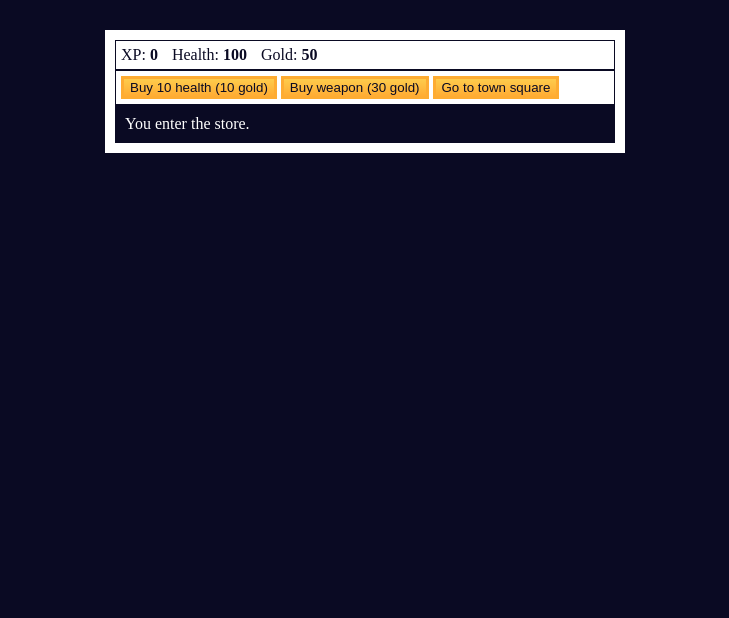
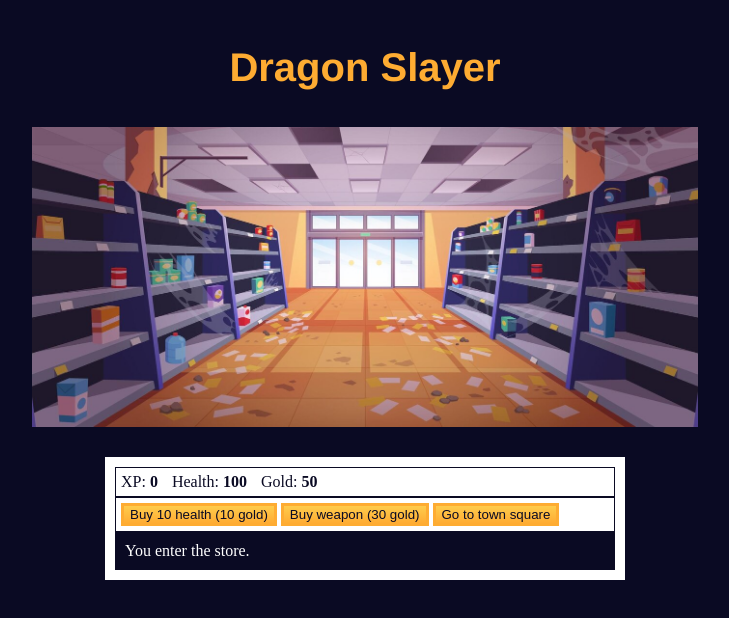
Before and after one commit to xClune/rpg-simple, a plain HTML site: page index.html in a window 1280 px wide. Both pictures are taken after a click on the button "Go to the store". Shown: the whole page, without its empty margins (275-1004 px from the left). Drawn offline with Linux system fonts and the light colour scheme.

Commit message:
Add image and title blocks dynamic image display depending on location/situation

```diff
--- a/index.html
+++ b/index.html
@@ -6,6 +6,11 @@
         <meta charset="UTF-8">
     </head>
     <body>
+        <div id="title-block">
+            <h1>Dragon Slayer</h1>
+        </div>
+        <div id="screen-container">
+        </div>
         <div id="game">
             <div id="stats">
                 <span class="stat">
@@ -34,7 +39,7 @@
                 </span>
             </div>
             <div id="text">
-                Welcome to Dragon Repeller. You must defeat the dragon that is preventing people from leaving the town. You are in the town square. Where do you want to go? Use the buttons above.
+                Welcome to Dragon Slayer! Your mission is to defeat the mighty dragon that is terrorizing the town. You find yourself in the town square. Where would you like to go? Use the buttons above to navigate.
             </div>
         </div>
 
--- a/js/script.js
+++ b/js/script.js
@@ -44,6 +44,33 @@ button1.onclick = goStore;
 button2.onclick = goCave;
 button3.onclick = fightDragon;
 
+// images
+dragonImage = document.createElement("img");
+dragonImage.src = "img/dragon.jpg";
+
+townImage = document.createElement("img");
+townImage.src = "img/town.jpg";
+
+caveImage = document.createElement("img");
+caveImage.src = "img/cave.jpg";
+
+storeImage = document.createElement("img");
+storeImage.src = "img/store.jpg";
+
+monsterImage = document.createElement("img");
+monsterImage.src = "img/monster.jpg";
+
+defeatedMonsterImage = document.createElement("img");
+defeatedMonsterImage.src = "img/defeatedMonster.jpg";
+
+gameOverImage = document.createElement("img");
+gameOverImage.src = "img/gameover.jpg";
+
+winImage = document.createElement("img");
+winImage.src = "img/win.jpg";
+
+
+
 // World Information
 
 const weapons = [
@@ -72,42 +99,49 @@ const monsters = [
 ]
 
 const locations = [{
-    name: "town square",
+    name: "town",
     "button text": ["Go to store", "Go to cave", "Fight dragon"],
     "button functions": [goStore, goCave, fightDragon],
-    text: "You are in the town square. You see a sign that says \"Store\"."
+    text: "You are in the town square. You see a sign that says \"Store\".",
+    image: townImage
 },
 {
     name: "store",
     "button text": ["Buy 10 health (10 gold)", "Buy weapon (30 gold)", "Go to town square"],
     "button functions": [buyHealth, buyWeapon, goTown],
-    text: "You enter the store."
+    text: "You enter the store.",
+    image: storeImage
 },
 {
     name: "cave",
     "button text": ["Fight slime", "Fight fanged beast", "Go to town square"],
     "button functions": [fightSlime, fightBeast, goTown],
-    text: "You enter the cave. You see some monsters."
+    text: "You enter the cave. You see some monsters.",
+    image: caveImage
 },
 {name: "fight",
     "button text": ["Attack", "Dodge", "Run"],
     "button functions": [attack, dodge, goTown],
-    text: "You are fighting a monster."
+    text: "You are fighting a monster.",
+    image: monsterImage
 },
 {name: "kill monster",
     "button text": ["Go to town square", "Go to town square", "Stay in cave"],
     "button functions": [goTown, goTown, goCave],
-    text: "The monster screams Arg! as it dies. You gain experience points and find gold."
+    text: "The monster screams Arg! as it dies. You gain experience points and find gold.",
+    image: defeatedMonsterImage
 },
 {name: "lose",
     "button text": ["REPLAY?", "REPLAY?", "REPLAY?"],
     "button functions": [restart, restart, restart],
-    text: "You die. &#x2620;"
+    text: "You die. &#x2620;",
+    image: gameOverImage
 },
 {name: "win",
     "button text": ["REPLAY?", "REPLAY?", "REPLAY?"],
     "button functions": [restart, restart, restart],
-    text: "You defeat the dragon! YOU WIN THE GAME! &#x1F389;"
+    text: "You defeat the dragon! YOU WIN THE GAME! &#x1F389;",
+    image: winImage
 }
 ];
 
@@ -125,6 +159,9 @@ function update(location) {
     button1.onclick = location["button functions"][0];
     button2.onclick = location["button functions"][1];
     button3.onclick = location["button functions"][2];
+
+    document.querySelector("#screen-container").removeChild(document.querySelector("#screen-container").firstChild);
+    document.querySelector("#screen-container").appendChild(location.image);
 }
 
 function goTown() {
--- a/styles/main-hud.css
+++ b/styles/main-hud.css
@@ -1,3 +1,26 @@
+#title-block {
+    background-color: #0a0a23;
+    color: #ffffff;
+    padding: 10px 10px 10px 10px;;
+}
+
+h1 {
+    text-align: center;
+    font-family: 'Franklin Gothic Medium', 'Arial Narrow', Arial, sans-serif;
+    color: #feac32;
+    font-size: 2.5em;
+}
+
+#screen-container {
+    display: flex;
+    justify-content: center;
+    align-items: center;
+}
+
+#screen-container img {
+    height: 300px;
+}
+
 body {
     background-color: #0a0a23;
   }
```
Also changed, not shown: img/cave.jpg (added), img/defeatedMonster.jpg (added), img/dragon-fight.jpg (added), img/dragon.jpg (added), img/enter-cave.jpg (added), img/fanged-beast.jpg (added), img/gameover.jpg (added), img/monster.jpg (added), img/slime.jpg (added), img/store.jpg (added), img/town.jpg (added), img/win.jpg (added).
